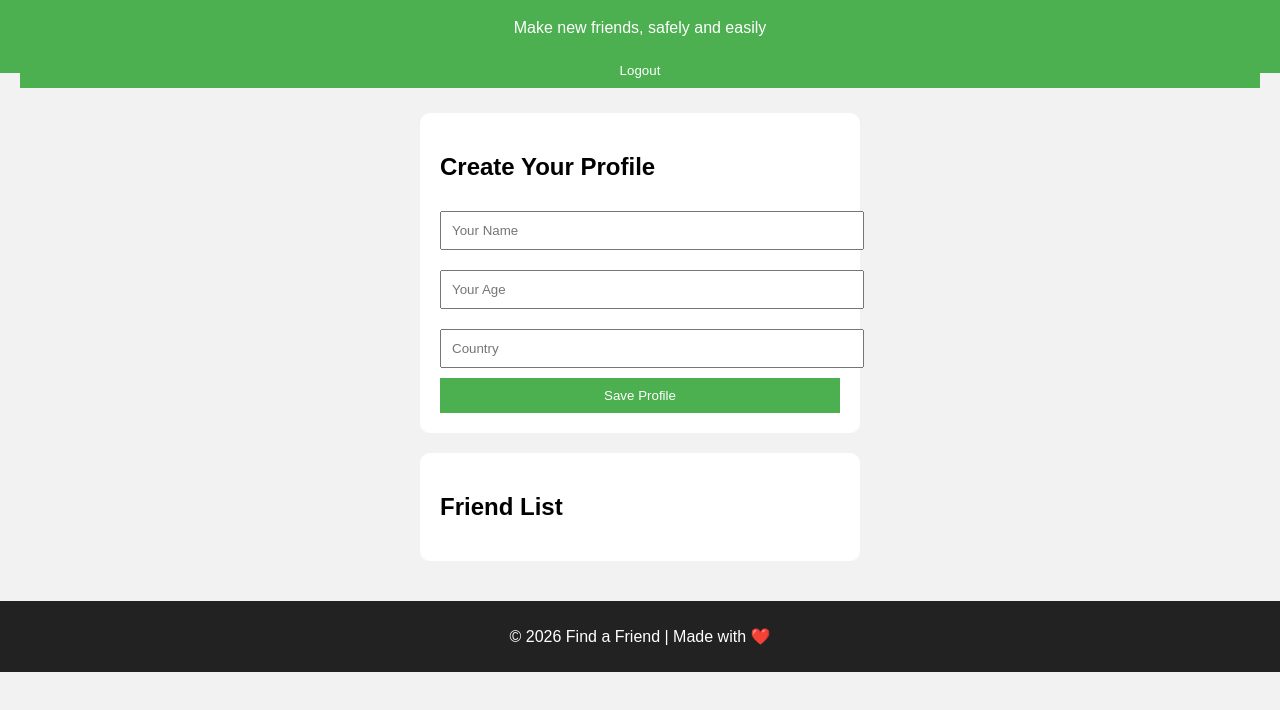
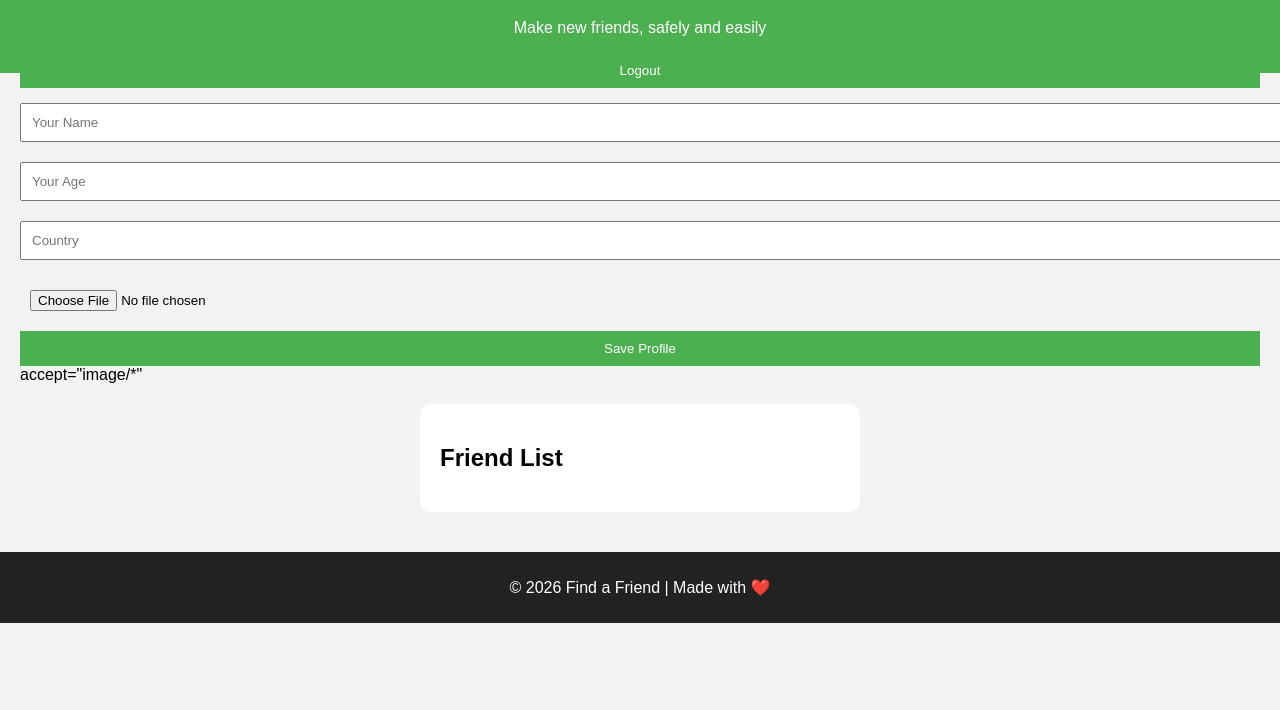
Before and after one commit to daviddeo123/Find-a-friend-, a plain HTML site: page find-a-friend/index.html in a window 1280 px wide. Shown: the part 82-792 px from the top of the page. Drawn offline with Linux system fonts and the light colour scheme; files that its build step writes are made by us from their sources.

Commit message:
Update index.html

```diff
--- a/find-a-friend/index.html
+++ b/find-a-friend/index.html
@@ -16,15 +16,14 @@
 
 
 <main>
-  <section class="form-section">
-    <h2>Create Your Profile</h2>
 <form id="profileForm">
   <input type="text" id="name" placeholder="Your Name" required>
   <input type="number" id="age" placeholder="Your Age" required>
   <input type="text" id="country" placeholder="Country" required>
+  <input type="file" id="photo" accept="image/*">
   <button type="submit">Save Profile</button>
 </form>
-  </section>
+accept="image/*"
 
   <section class="profiles">
     <h2>Friend List</h2>
```
Lines whose indentation alone changed are shown as unchanged.
